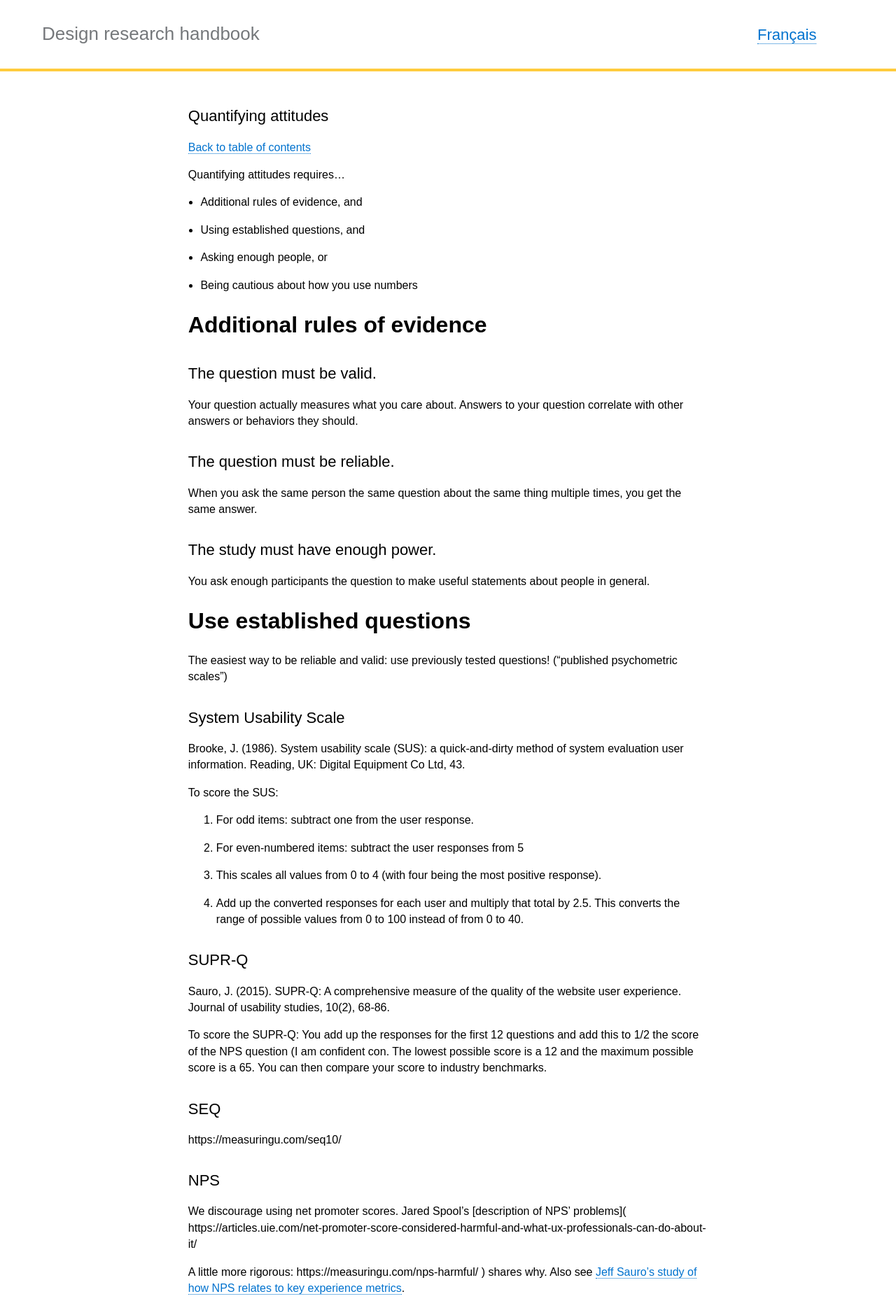
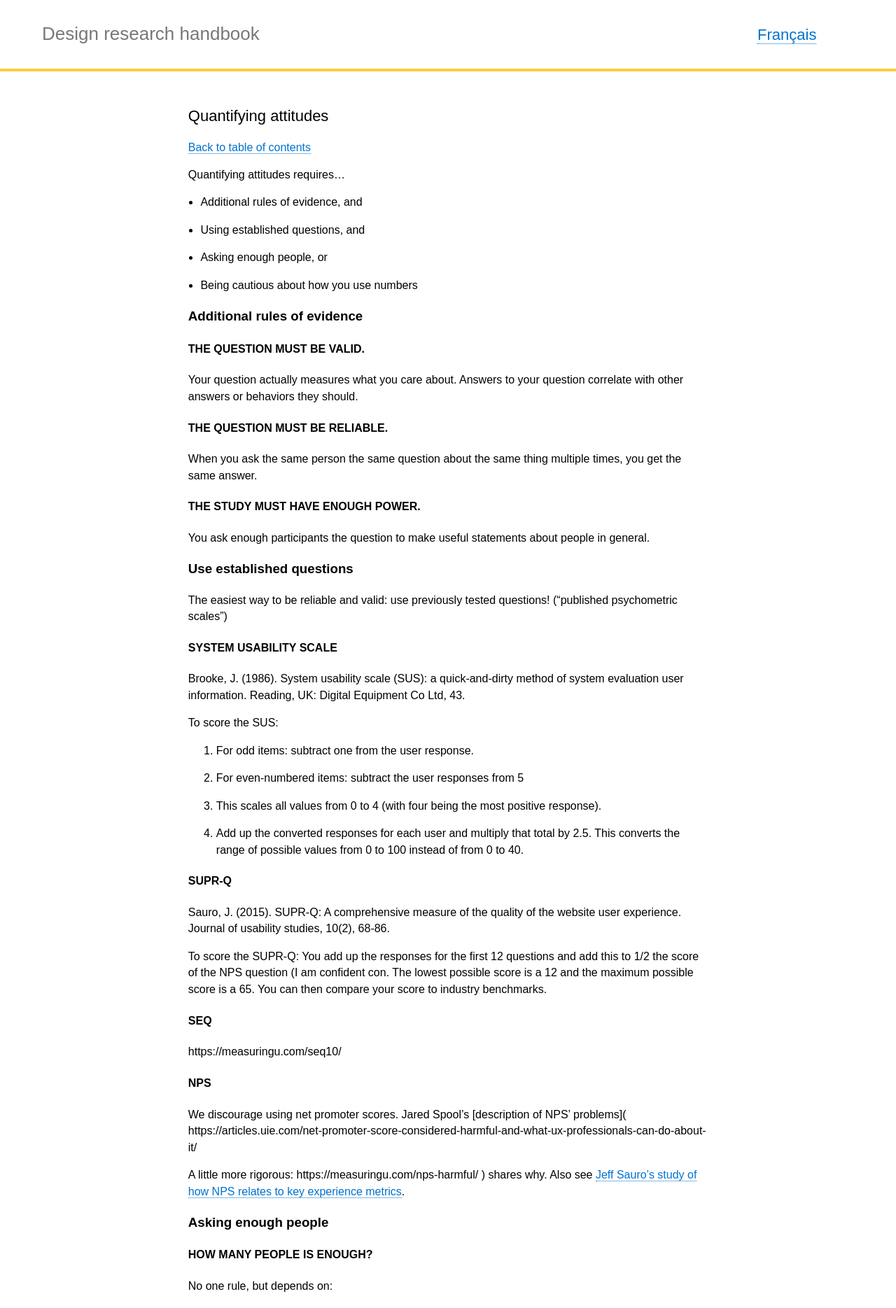
Before and after one commit to cds-snc/design-research-handbook, a Jekyll site: the page built from _pages/en/methods/quantifying-attitudes.md, in a window 1280 px wide. Shown: the top 1869 px of the page at 70% size. Built offline with Jekyll 4.4.1, drawn with Linux system fonts in a browser that asks for light colours.

Commit message:
Fixing header levels

```diff
--- a/_pages/en/methods/quantifying-attitudes.md
+++ b/_pages/en/methods/quantifying-attitudes.md
@@ -12,20 +12,20 @@ Quantifying attitudes requires...
 - Asking enough people, or
 - Being cautious about how you use numbers
 
-# Additional rules of evidence
-## The question must be valid.
+### Additional rules of evidence
+#### The question must be valid.
 Your question actually measures what you care about. Answers to your question correlate with other answers or behaviors they should.
-## The question must be reliable.
+#### The question must be reliable.
 When you ask the same person the same question about the same thing multiple times, you get the same answer.
-## The study must have enough power.
+#### The study must have enough power.
 You ask enough participants the question to make useful statements about people in general.
 
-# Use established questions
+### Use established questions
 The easiest way to be reliable and valid:
 use previously tested questions!
 (“published psychometric scales”)
 
-## System Usability Scale
+#### System Usability Scale
 
 Brooke, J. (1986). System usability scale (SUS): a quick-and-dirty method of system evaluation user information. Reading, UK: Digital Equipment Co Ltd, 43.
 
@@ -35,17 +35,17 @@ To score the SUS:
 3. This scales all values from 0 to 4 (with four being the most positive response).
 4. Add up the converted responses for each user and multiply that total by 2.5. This converts the range of possible values from 0 to 100 instead of from 0 to 40.
 
-## SUPR-Q
+#### SUPR-Q
 
 Sauro, J. (2015). SUPR-Q: A comprehensive measure of the quality of the website user experience. Journal of usability studies, 10(2), 68-86.
 
 To score the SUPR-Q: You add up the responses for the first 12 questions and add this to 1/2 the score of the NPS question (I am confident con. The lowest possible score is a 12 and the maximum possible score is a 65. You can then compare your score to industry benchmarks.
 
-## SEQ
+#### SEQ
 
 https://measuringu.com/seq10/
 
-## NPS
+#### NPS
 
 We discourage using net promoter scores. Jared Spool's [description of NPS' problems](
 https://articles.uie.com/net-promoter-score-considered-harmful-and-what-ux-professionals-can-do-about-it/
@@ -54,9 +54,9 @@ A little more rigorous: https://measuringu.com/nps-harmful/
 ) shares why. Also see [Jeff Sauro's study of how NPS relates to key experience metrics](https://measuringu.com/nps-harmful/).
 
 
-# Asking enough people
+### Asking enough people
 
-## How many people is enough?
+#### How many people is enough?
 No one rule, but depends on:
 * Margin of error you need
 * Confidence level you need
@@ -64,12 +64,12 @@ No one rule, but depends on:
 
 Use a [sample size calculator](https://select-statistics.co.uk/calculators/sample-size-calculator-population-proportion/) to determine how many people you need.
 
-## Yikes! How do I get that many people?
+#### Yikes! How do I get that many people?
 * Automated usability testing
 * Cumulative data gathering
 * Flow-integrated surveys
 
-## Not enough people?
+#### Not enough people?
 * Don’t use an overall score
 * Instead:
   * Report each participant’s score
```
